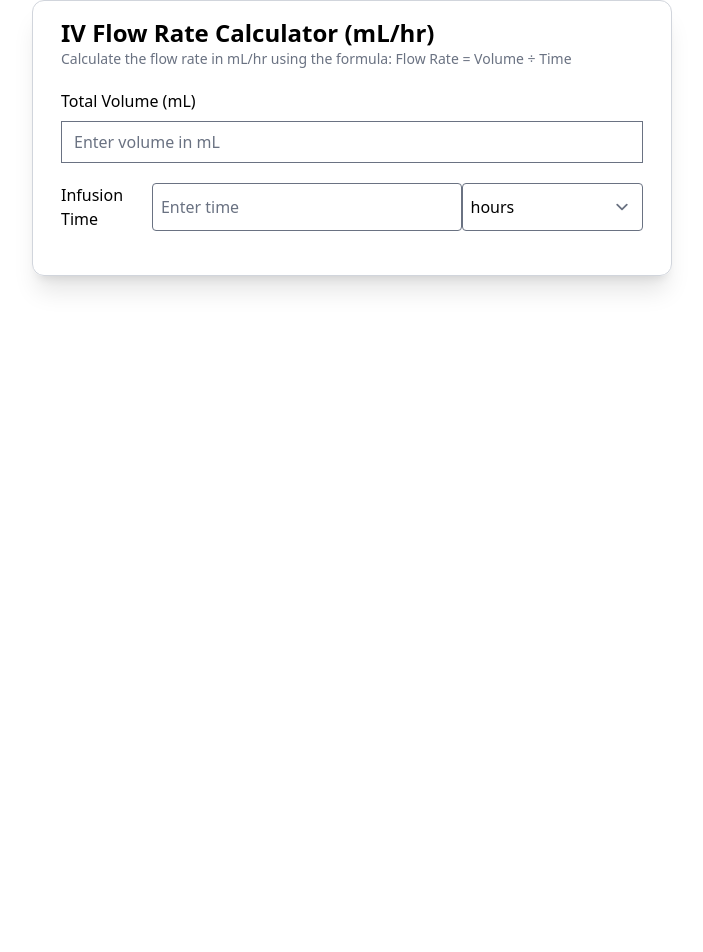
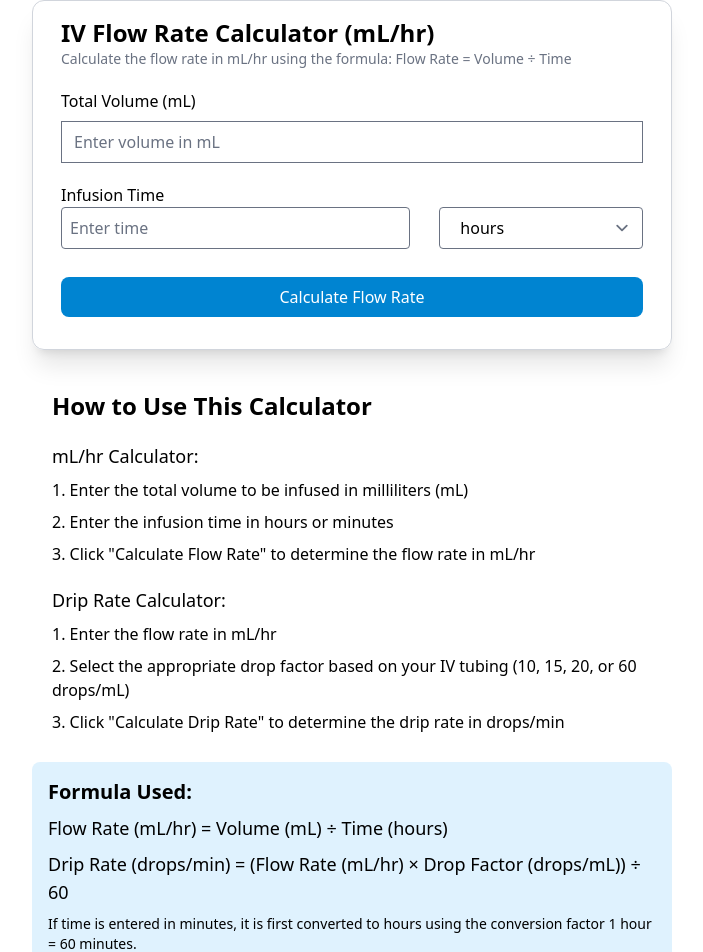
Before and after one commit to cianvergelll/Nursing-Calc, a SvelteKit app: page /calculators/iv-flow in a window 1280 px wide. Shown: the part 278-1230 px from the top of the page, without its empty margins (288-991 px from the left). Before the commit the page ends 800 px from the top, so only its background shows below. Built offline with nearby package versions, Linux system fonts and the light colour scheme.

Commit message:
iv/flow/+page.svelte

```diff
--- a/src/routes/+page.svelte
+++ b/src/routes/+page.svelte
@@ -1,4 +1,14 @@
 <script lang="js">
+	import { goto } from "$app/navigation";
+
+    function handleDosageCalc() {
+        goto('/calculators/dosage');
+    }
+
+    function handleIVFlowCalc() {
+        goto('/calculators/iv-flow');
+    }
+
     const navButton = "px-5 py-3 mx-2 rounded-md hover:bg-sky-500 transition-colors duration-300 border-b-3 border-white";
     const divStyle ="w-[30%] border border-gray-300 rounded-lg flex flex-col pl-5 shadow-xl";
     const divStyle_h1 = "font-bold text-3xl mt-7 ml-5";
@@ -26,14 +36,14 @@
             <h1 class={divStyle_h1}>Dosage Calculator</h1>
             <p class={divStyle_p}>Calculate medication dosage from patient data</p>
             <h2 class={divStyle_h2}>Access tools for calculating dosages based on weight, body surface area, and other factors.</h2>
-            <button class={divStyle_button}>Get Started</button>
+            <button class={divStyle_button} on:click={handleDosageCalc}>Get Started</button>
         </div>
 
         <div class={`${divStyle} mx-auto`}>
             <h1 class={divStyle_h1}>IV Flow Rate</h1>
             <p class={divStyle_p}>Calculate drip rates and infusion times</p>
             <h2 class={divStyle_h2}>Tools for calculating IV flow rates, drip factors, and infusion durations.</h2>
-            <button class={divStyle_button}>Calculate Now</button>
+            <button class={divStyle_button} on:click={handleIVFlowCalc}>Calculate Now</button>
         </div>
 
         <div class={`${divStyle} mx-auto`}>
--- a/src/routes/calculators/dosage/+page.svelte
+++ b/src/routes/calculators/dosage/+page.svelte
@@ -60,7 +60,7 @@
         <label for="patient-weight" class="text-m mb-2 text-left">Patient Weight:</label>
         <div class="flex justify-between mb-5">
         <input type="number" bind:value={weight} placeholder="Enter weight" class={`${inputStyle} w-[60%]`} />
-        <select bind:value={selectedWeightUnit} class={`${inputStyle} w-[35%]`}>
+        <select bind:value={selectedWeightUnit} class={`${inputStyle} w-[35%] pl-5`}>
             {#each weightOptions as option}
                 <option value={option.value}>{option.label}</option>
             {/each}
@@ -70,7 +70,7 @@
         <label for="dosage-per-kg" class="text-m mb-2 text-left">Dose Per kg:</label>
         <div class="flex justify-between mb-5">
         <input type="number" bind:value={dosePerKg} placeholder= "Enter dosage"  class={`${inputStyle} w-[60%]`} />
-        <select bind:value={selectedDosageUnit} class={`${inputStyle} w-[35%]`}>
+        <select bind:value={selectedDosageUnit} class={`${inputStyle} w-[35%] pl-5`}>
             {#each dosageUnits as unit}
                 <option value={unit.value}>{unit.label}</option>
             {/each}
@@ -87,7 +87,7 @@
             </div>
         {/if}
 
-        <button on:click={calculateDosage} class="py-2 mb-4 bg-sky-600 text-white px-10 rounded-lg w-full hover:bg-blue-700 transition hover:scale-100">Calculate Dose</button>
+        <button onclick={calculateDosage} class="py-2 mb-4 bg-sky-600 text-white px-10 rounded-lg w-full hover:bg-blue-700 transition hover:scale-100">Calculate Dose</button>
     </div>
 
     <div class="w-full">
--- a/src/routes/calculators/iv-flow/+page.svelte
+++ b/src/routes/calculators/iv-flow/+page.svelte
@@ -9,6 +9,14 @@
     let timeOptions = [
         { value: 'hr', label: 'hours' },
         { value: 'min', label: 'minutes' }
+    ];
+
+    let selecteddripFactor = $state('20');
+    let dropFactorOptions = [
+      { value: '10', label: '10 drops/mL (Macrodrip)' },
+      { value: '15', label: '15 drops/mL (Macrodrip)' },
+      { value: '20', label: '20 drops/mL (Macrodrip)' },
+      { value: '60', label: '60 drops/mL (Microdrip)' }
     ];
 
     function convertTime() {
@@ -24,6 +32,7 @@
     }
 
     const inputStyle = "border p-2 rounded mb-2";
+     const pStyle = "my-2 ml-5";
 </script>
 
 <div class="w-[50%] flex flex-col mx-auto">
@@ -66,25 +75,58 @@
           <input type="number" bind:value={volumeInMl} placeholder="Enter volume in mL" />
         </div>
 
-        <div class="flex  mb-5">
-          <label for="patient-weight" class="text-m mb-2 text-left">Infusion Time</label>
+        <label for="patient-weight" class="text-m mb-5 text-left">Infusion Time</label>
+        <div class="flex justify-between mb-5">
           <input type="number" bind:value={infusionTime} placeholder="Enter time" class={`${inputStyle} w-[60%]`}/>
-          <select bind:value={selectedTimeUnit} class={`${inputStyle} w-[35%]`}>
+          <select bind:value={selectedTimeUnit} class={`${inputStyle} w-[35%] pl-5`}>
             {#each timeOptions as option}
                 <option value={option.value}>{option.label}</option>
             {/each}
         </select>
         </div>
+        <button onclick={calculateIVFlowRate} class="py-2 mb-4 bg-sky-600 text-white px-10 rounded-lg w-full hover:bg-blue-700 transition hover:scale-100">Calculate Flow Rate</button>
     </div>
   {:else}
     <div class="w-full border border-gray-300 py-4 rounded-xl px-7 shadow-xl my-5">
         <p class="text-2xl font-bold flex flex-col">Drip Rate Calculator (drops/min)</p>
         <p class="text-sm mb-5 text-gray-500">Calculate the drip rate in drops per minute using the formula: Drip Rate = (Flow Rate × Drop Factor) ÷ 60</p>
 
-        <label for="patient-weight" class="text-m mb-2 text-left">Flow Rate (mL/hr)</label>
-        <div class="flex justify-between mb-5">
+        <div class="flex flex-col mb-5">
+          <label for="patient-weight" class="text-m mb-2 text-left">Flow Rate (mL/hr)</label>
+          <input type="number" bind:value={volumeInMl} placeholder="Enter flow rate in mL/hr" />
         </div>
+
+        <div class="flex flex-col mb-5">
+          <label for="patient-weight" class="text-m mb-2 text-left">Drop Factor (drops/mL)</label>
+          <select bind:value={selecteddripFactor} class={`${inputStyle} pl-5`}>
+              {#each dropFactorOptions as option}
+                  <option value={option.value}>{option.label}</option>
+              {/each}
+          </select>
+        </div>
+        <button onclick={calculateIVFlowRate} class="py-2 mb-4 bg-sky-600 text-white px-10 rounded-lg w-full hover:bg-blue-700 transition hover:scale-100">Calculate Drip Rate</button>
     </div>
+
   {/if}
 
+  <div class="w-full">
+        <p class="font-bold my-5 ml-5 text-2xl">How to Use This Calculator</p>
+         <p class="text-lg ml-5">mL/hr Calculator:</p>
+        <p class={pStyle}>1.  Enter the total volume to be infused in milliliters (mL)</p>
+        <p class={pStyle}>2.  Enter the infusion time in hours or minutes</p>
+        <p class={pStyle}>3.  Click "Calculate Flow Rate" to determine the flow rate in mL/hr</p>
+
+         <p class="text-lg ml-5 mt-5">Drip Rate Calculator:</p>
+        <p class={pStyle}>1.  Enter the flow rate in mL/hr</p>
+        <p class={pStyle}>2.  Select the appropriate drop factor based on your IV tubing (10, 15, 20, or 60 drops/mL)</p>
+        <p class={pStyle}>3.  Click "Calculate Drip Rate" to determine the drip rate in drops/min</p>
+  </div>
+
+  <div class="bg-sky-100 p-4 rounded-lg mt-5 mb-10">
+        <p class="font-bold text-xl">Formula Used:</p>
+        <p class="my-2 text-lg">Flow Rate (mL/hr) = Volume (mL) ÷ Time (hours)</p>
+        <p class="my-2 text-lg">Drip Rate (drops/min) = (Flow Rate (mL/hr) × Drop Factor (drops/mL)) ÷ 60</p>
+        <p class="text-sm">If time is entered in minutes, it is first converted to hours using the conversion factor 1 hour = 60 minutes.</p>
+  </div>
+
 </div>
```
